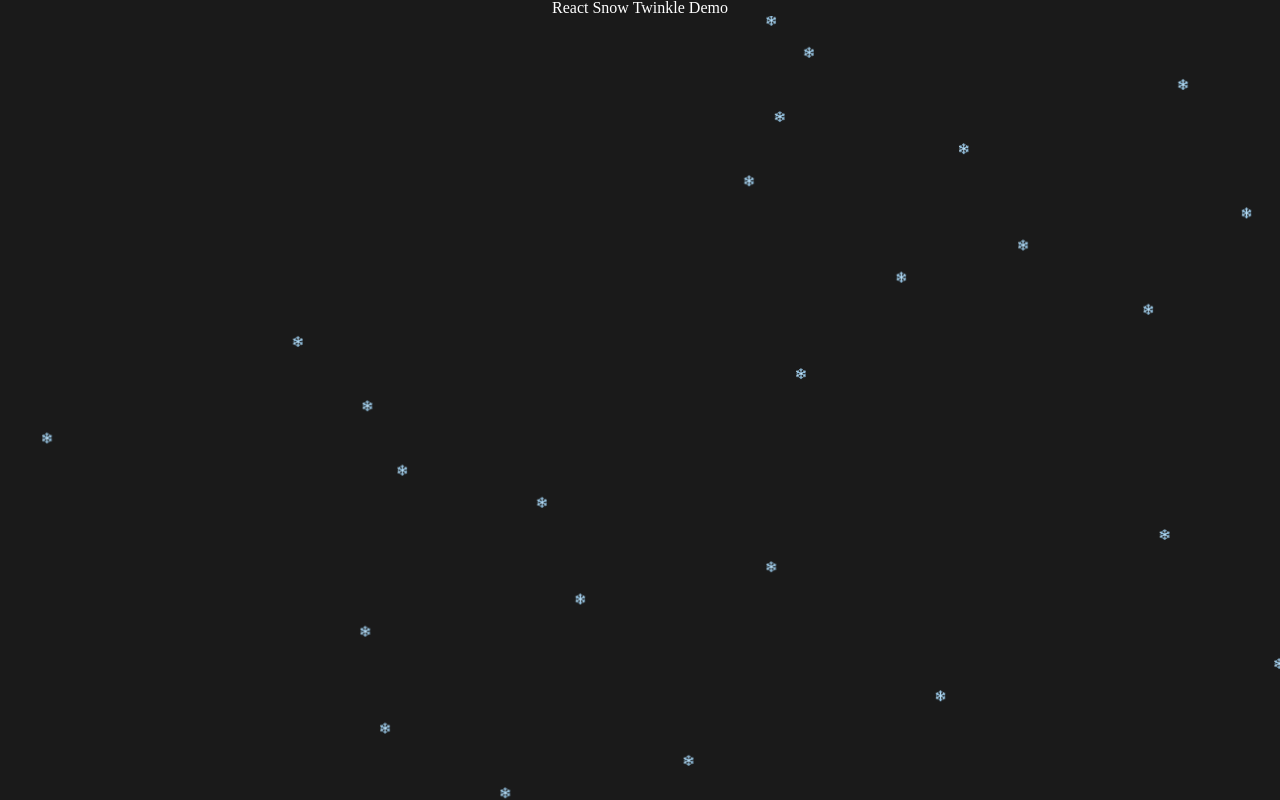
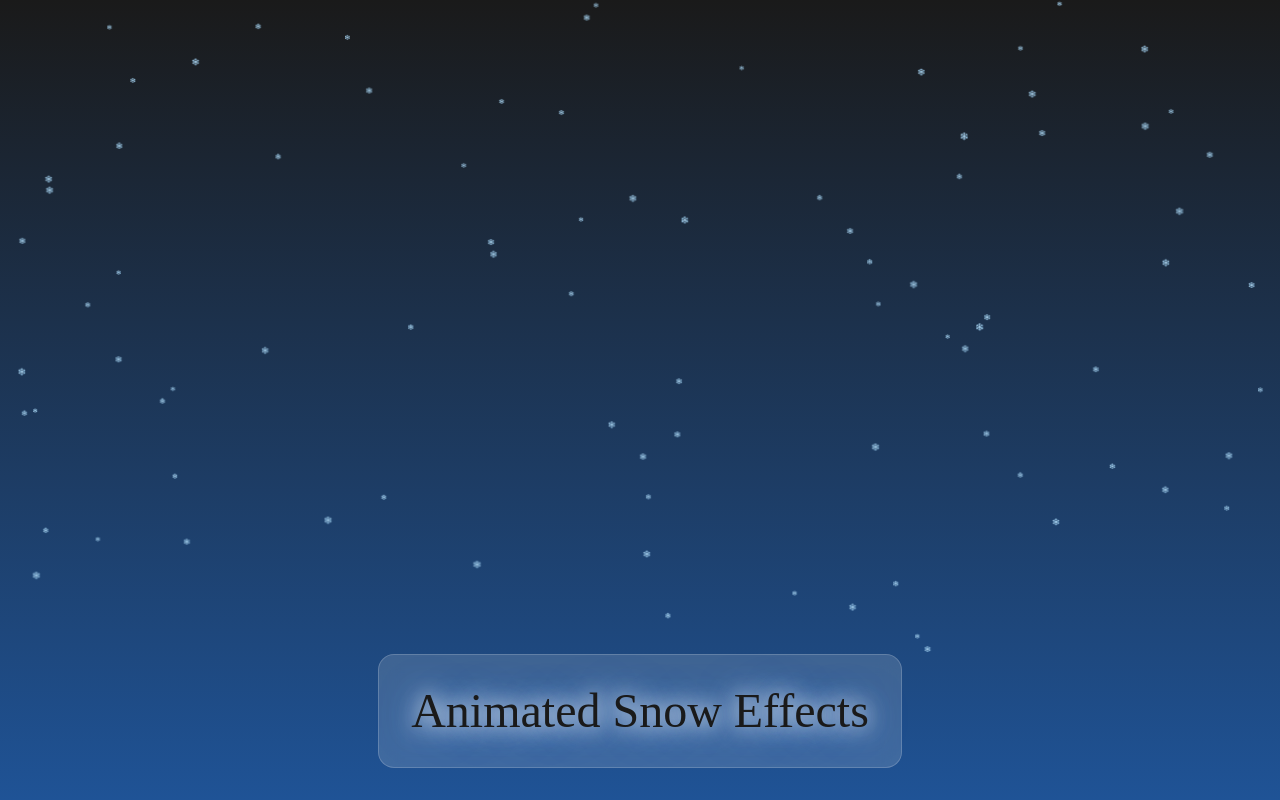
Before and after one commit to HelloHailie/react-snow-twinkle, a React (Vite) app: page / in a window 1280 px wide. Shown: the top 800 px of the page. Built offline with nearby package versions, Linux system fonts and the light colour scheme.

Commit message:
Fix: 예제 파일 수정

```diff
--- a/examples/App.module.css
+++ /dev/null
@@ -1,12 +0,0 @@
-
-
-.container {
-  width: 100%;
-  height: 100vh;
-  display: flex;
-  flex-direction: column;
-  align-items: center;
-  justify-content: center;
-  background: #1a1a1a;
-  color: white;
-}
--- a/examples/App.tsx
+++ /dev/null
@@ -1,14 +0,0 @@
-
-import SnowfallEffect from '../src/SnowfallEffect';
-import styles from './App.module.css';
-
-function App() {
-  return (
-    <div className={styles.container}>
-      <h1>React Snow Twinkle Demo</h1>
-      <SnowfallEffect />
-    </div>
-  );
-}
-
-export default App;
--- a/examples/animated/App.module.css
+++ b/examples/animated/App.module.css
@@ -1,26 +1,44 @@
 .container {
-  width: 100%;
+  width: 100vw;
   height: 100vh;
   background: linear-gradient(to bottom, #1a1a1a, #1f5396);
   display: flex;
+  flex-direction: column;
+  align-items: center;
   justify-content: center;
-  align-items: center;
   position: relative;
+  overflow: hidden;
 }
 
-.title {
-  color: white;
-  font-size: 2.5rem;
+.content {
   text-align: center;
   z-index: 1;
+  padding: 2rem;
+  background: rgba(255, 255, 255, 0.15);
+  backdrop-filter: blur(10px);
+  border-radius: 16px;
+  border: 1px solid rgba(255, 255, 255, 0.18);
+  margin-bottom: 2rem;
+}
+
+.animatedTitle {
+  font-size: 3rem;
+  color: #1a1a1a;
   animation: glow 2s ease-in-out infinite alternate;
 }
 
+
+
+
 @keyframes glow {
   from {
-    text-shadow: 0 0 5px #fff, 0 0 10px #fff, 0 0 15px #0073e6;
+    text-shadow: 0 0 10px rgba(255, 255, 255, 0.8),
+                 0 0 20px rgba(255, 255, 255, 0.8),
+                 0 0 30px rgba(34, 119, 232, 0.8);
   }
   to {
-    text-shadow: 0 0 10px #fff, 0 0 20px #fff, 0 0 30px #0073e6;
+    text-shadow: 0 0 20px rgba(255, 255, 255, 0.8),
+                 0 0 30px rgba(255, 255, 255, 0.8),
+                 0 0 40px rgba(34, 119, 232, 0.8);
   }
 }
--- a/examples/animated/App.tsx
+++ b/examples/animated/App.tsx
@@ -1,32 +1,18 @@
-import { useState, useEffect } from 'react';
 import SnowfallEffect from "../../src/SnowfallEffect";
 import styles from './App.module.css';
 
 function App() {
-  const [speed, setSpeed] = useState(1);
-
-  // 3~4 사이의 램덤한 속도를 생성
-  useEffect(() => {
-    const interval = setInterval(() => {
-      setSpeed(Math.random() * 2 + 3);
-    }, 5000);
-    return () => clearInterval(interval);
-  }, []);
-
-
   return (
     <div className={styles.container}>
       <SnowfallEffect
         snowflakeCount={150}
-        fallSpeed={speed}
-        flakeSize={4}
+        fallSpeed={3.5}
+        flakeSize="mix"
         opacity={1}
         flakeShape="❄️"
       />
       <div className={styles.content}>
-        <h1>Animated Snow Effects</h1>
-
-        <p>Speed: {speed.toFixed(2)}</p>
+        <h1 className={styles.animatedTitle}>Animated Snow Effects</h1>
       </div>
     </div>
   );
--- a/examples/main.tsx
+++ b/examples/main.tsx
@@ -1,12 +1,12 @@
 import { StrictMode } from "react";
 import { createRoot } from "react-dom/client";
 import "./index.css";
-import App from "./App";
 import CustomSettingApp from "./custom-settings/App";
+import AnimatedApp from "./animated/App";
 
 createRoot(document.getElementById("root")!).render(
   <StrictMode>
-    <App />
+    <AnimatedApp />
     <CustomSettingApp />
   </StrictMode>
 );
```
